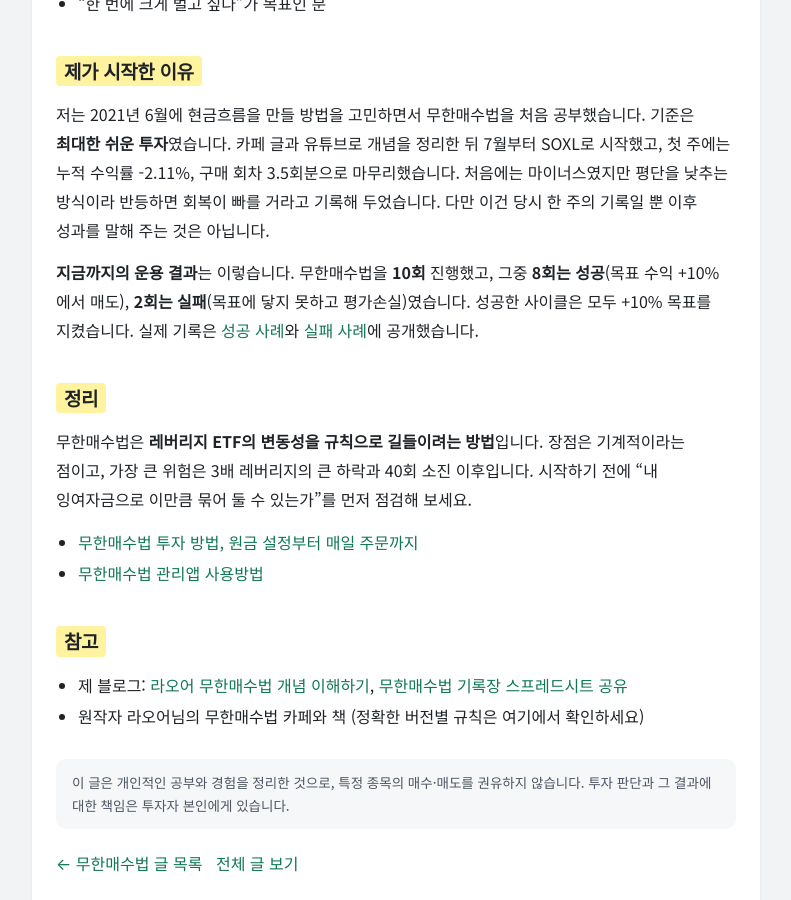
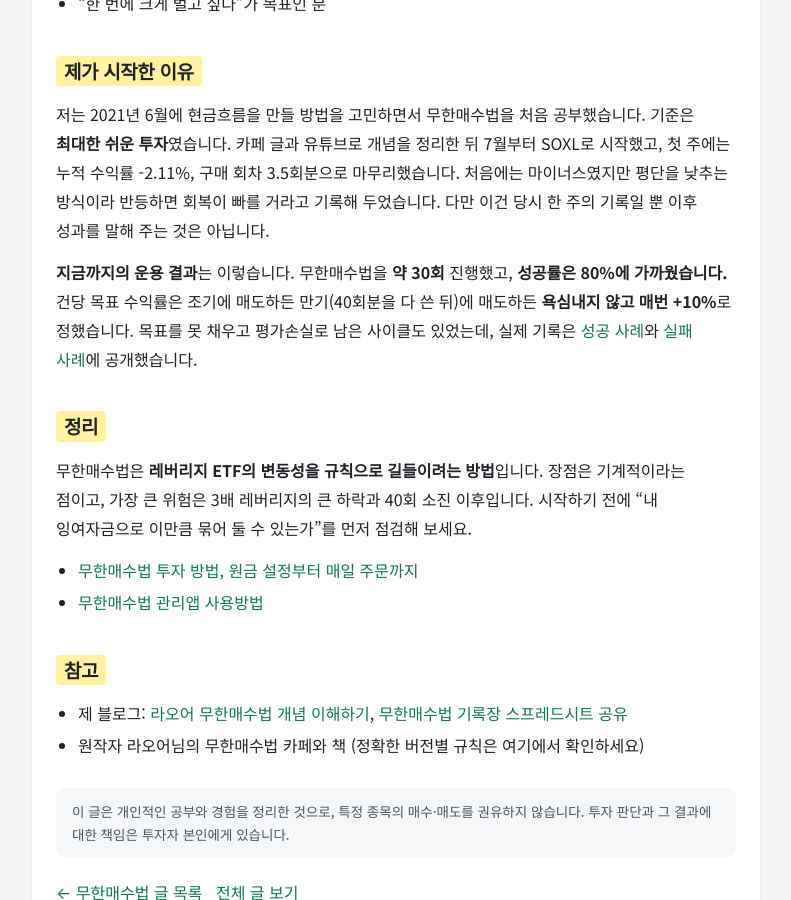
Before and after one commit to mzmzkgu/mzmzkgu.github.io, a Jekyll site: the page built from _posts/2026-10-23-infinite-buying-intro.md, in a window 1280 px wide and 900 px high, scrolled down 3058 px. Shown: the whole window, without its empty margins (244-1035 px from the left). Built offline with Jekyll 4.4.1, drawn with Linux system fonts in a browser that asks for light colours.

Commit message:
Update infinite buying operating stats (about 30 cycles, ~80% success, +10% target)
Co-Authored-By: Claude Sonnet 5.5 <noreply@anthropic.com>
Claude-Session: https://claude.ai/code/session_01HnZqqtAcJR4YGqc3LY19aj

```diff
--- a/_posts/2026-10-23-infinite-buying-intro.md
+++ b/_posts/2026-10-23-infinite-buying-intro.md
@@ -82,7 +82,7 @@ LOC(Limit On Close)는 "장 마감 후 종가가 내가 정한 가격 이하일
 
 저는 2021년 6월에 현금흐름을 만들 방법을 고민하면서 무한매수법을 처음 공부했습니다. 기준은 **최대한 쉬운 투자**였습니다. 카페 글과 유튜브로 개념을 정리한 뒤 7월부터 SOXL로 시작했고, 첫 주에는 누적 수익률 -2.11%, 구매 회차 3.5회분으로 마무리했습니다. 처음에는 마이너스였지만 평단을 낮추는 방식이라 반등하면 회복이 빠를 거라고 기록해 두었습니다. 다만 이건 당시 한 주의 기록일 뿐 이후 성과를 말해 주는 것은 아닙니다.
 
-**지금까지의 운용 결과**는 이렇습니다. 무한매수법을 **10회** 진행했고, 그중 **8회는 성공**(목표 수익 +10%에서 매도), **2회는 실패**(목표에 닿지 못하고 평가손실)였습니다. 성공한 사이클은 모두 +10% 목표를 지켰습니다. 실제 기록은 [성공 사례]({{ site.baseurl }}{% post_url 2026-10-24-infinite-buying-success-soxl %})와 [실패 사례]({{ site.baseurl }}{% post_url 2026-10-24-infinite-buying-fail-fngu %})에 공개했습니다.
+**지금까지의 운용 결과**는 이렇습니다. 무한매수법을 **약 30회** 진행했고, **성공률은 80%에 가까웠습니다.** 건당 목표 수익률은 조기에 매도하든 만기(40회분을 다 쓴 뒤)에 매도하든 **욕심내지 않고 매번 +10%**로 정했습니다. 목표를 못 채우고 평가손실로 남은 사이클도 있었는데, 실제 기록은 [성공 사례]({{ site.baseurl }}{% post_url 2026-10-24-infinite-buying-success-soxl %})와 [실패 사례]({{ site.baseurl }}{% post_url 2026-10-24-infinite-buying-fail-fngu %})에 공개했습니다.
 
 ## 정리
 
```
